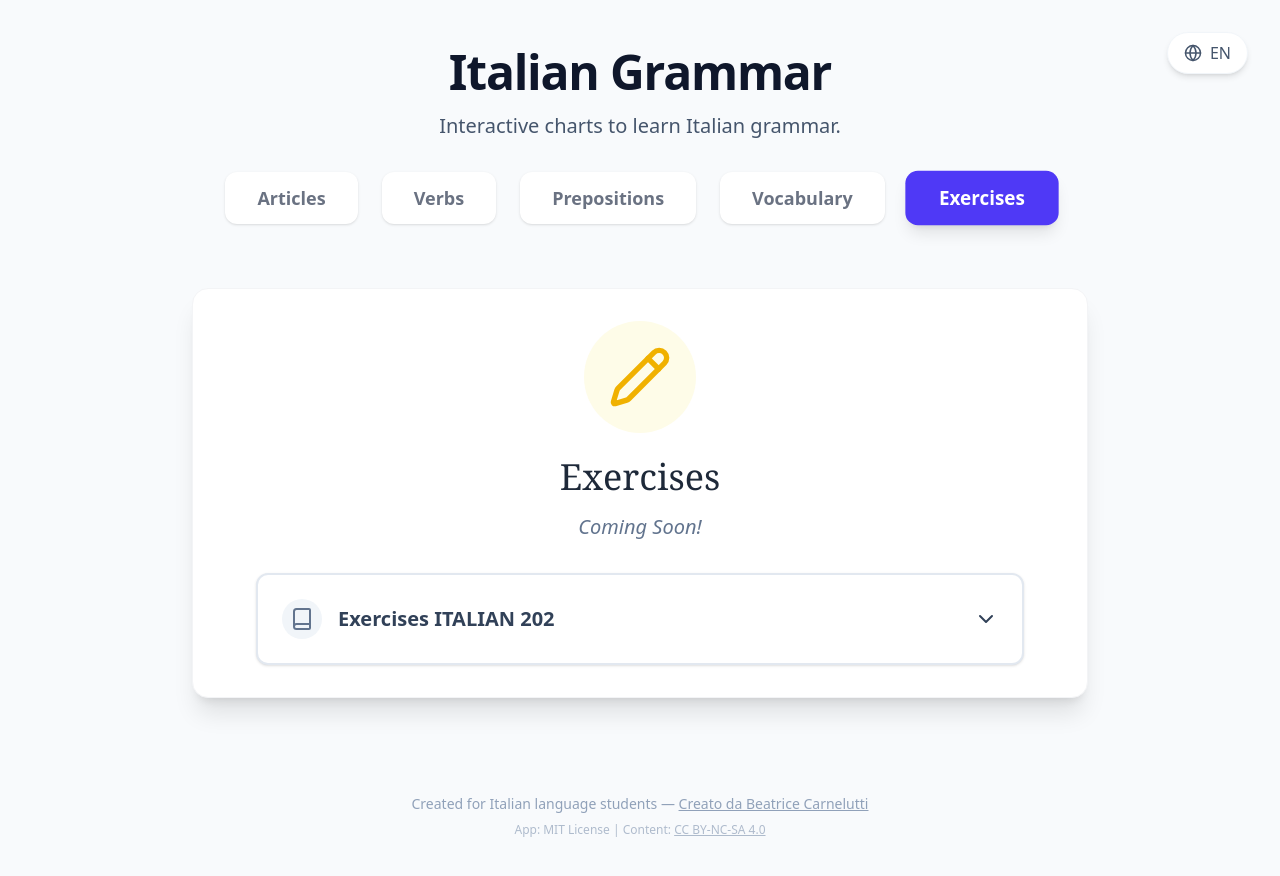
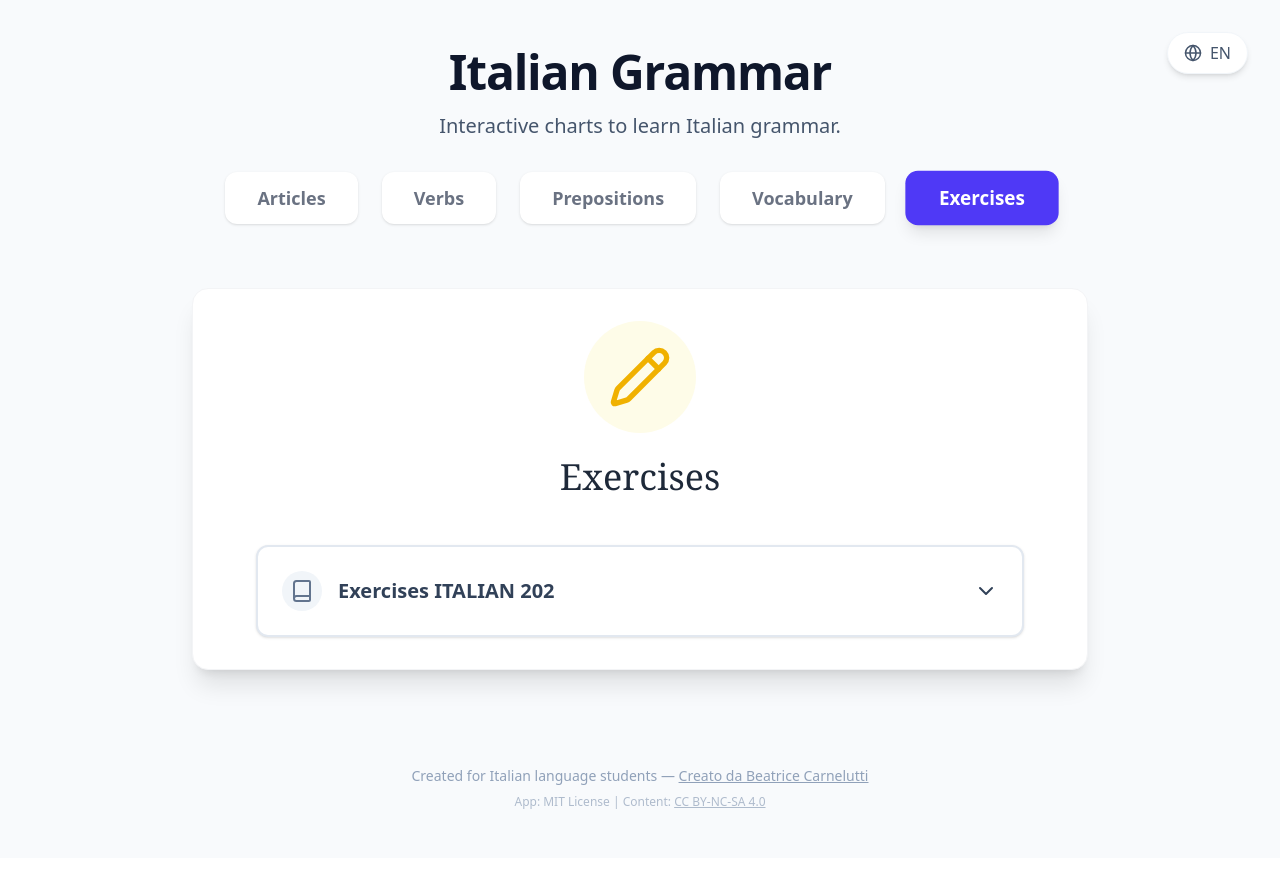
Before and after one commit to bcarnelutti/grammatica-italiana, a React (Vite) app: page / in a window 1280 px wide. Both pictures are taken after a click on the button "Exercises". Shown: the top 876 px of the page. Built offline with nearby package versions, Linux system fonts and the light colour scheme.

Commit message:
Remove Coming Soon message from Exercises page

```diff
--- a/src/Exercises.tsx
+++ b/src/Exercises.tsx
@@ -15,12 +15,9 @@ const Exercises = () => {
         <div className="bg-yellow-50 p-6 rounded-full mb-6">
             <Pencil size={64} className="text-yellow-500" />
         </div>
-        <h2 className="text-4xl font-serif text-center mb-4 text-gray-800">
+        <h2 className="text-4xl font-serif text-center mb-12 text-gray-800">
           {t('exercises.title')}
         </h2>
-        <p className="text-xl text-slate-500 italic mb-8">
-            {activeLesson ? t('exercises.lesson1') : t('exercises.comingSoon')}
-        </p>
 
         {/* Collapsible Section ITALIAN 202 */}
         <div className="w-full max-w-3xl">
```
